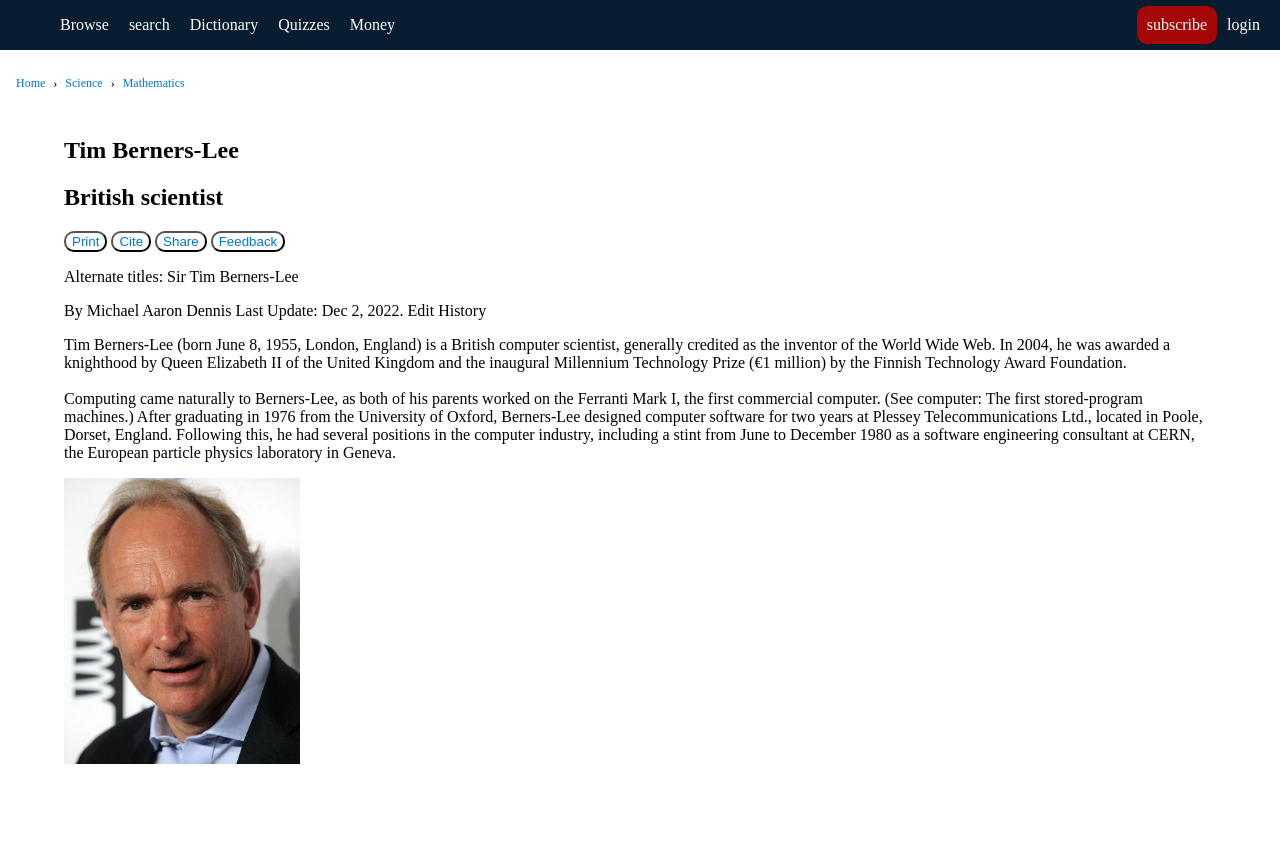
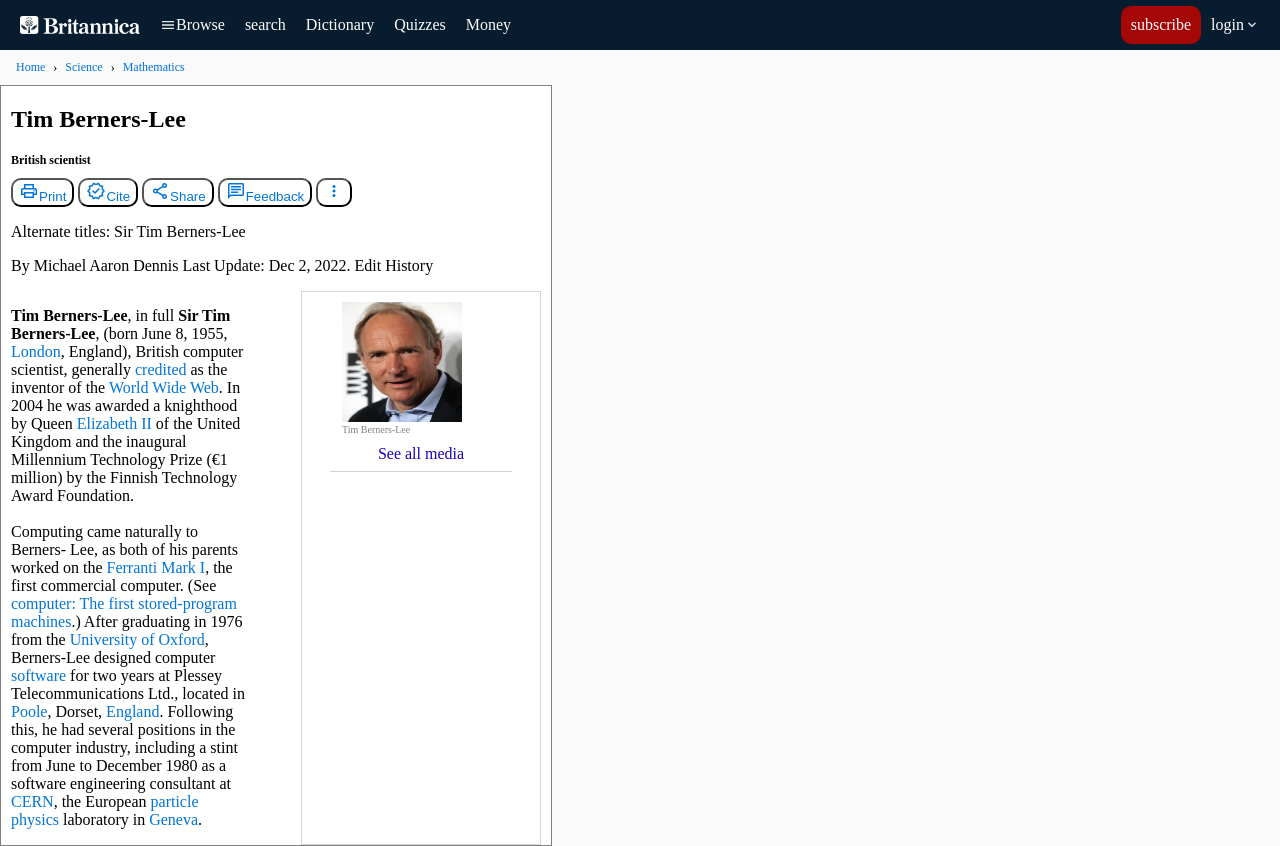
Before and after one commit to cartalano/tim-berners-lee.github.io, a plain HTML site: page index.html in a window 1280 px wide. Before the commit the page ends 800 px from the top, so only its background shows below. Drawn offline with Linux system fonts and the light colour scheme.

Commit message:
MAJ ultime avant 17h

```diff
--- a/index.html
+++ b/index.html
@@ -13,7 +13,8 @@
     <header>
         <menu>
             <ul>
-                <li class="menu">Browse</li>
+                <li class="menu"><img src="images/logo-tim-berners-britanica.webp" alt="" id="bri"></li>
+                <li class="menu"><img id="icon" alt="menu" src="images/menu_24dp_FILL0_wght400_GRAD0_opsz24.png">Browse</li>
                 <li class="menu">search</li>
                 <li class="menu">Dictionary</li>
                 <li class="menu">Quizzes</li>
@@ -22,40 +23,55 @@
             </ul>
             <ul>
                 <li class="menu" id="subscribe">subscribe</li>
-                <li class="menu">login</li>
+                <li class="menu">login<img id="icon" alt="Arrow down logo" src="images/stat_minus_1_24dp_FILL0_wght400_GRAD0_opsz24.png"></li>
             </ul>
         </menu>
     </header>
-    <main>
+    <nav class="bread">
         <ul class="breadcrumb">
             <li><a href="#">Home</a></li>
             <li><a href="#">Science</a></li>
             <li><a href="#">Mathematics</a></li>
         </ul>
+    </nav>
+    <main>
         <section class="corps">
             <h1>Tim Berners-Lee</h1>
             <h2>British scientist</h2>
-            <button type="button" class="btn">Print</button>
-            <button type="button" class="btn">Cite</button>
-            <button type="button" class="btn">Share</button>
-            <button type="button" class="btn">Feedback</button>
+            <button type="button" class="btn"><img src="images/print.png" class="log">Print</button>
+            <button type="button" class="btn"><img src="images/check.png" class="log">Cite</button>
+            <button type="button" class="btn"><img src="images/share.png" class="log">Share</button>
+            <button type="button" class="btn"><img src="images/feedback.png" class="log">Feedback</button>
+            <button type="button" class="btn"><img src="images/more.png" class="log" alt="more"></button>
             <p>Alternate titles: Sir Tim Berners-Lee</p>
             <p>By Michael Aaron Dennis Last Update: Dec 2, 2022. Edit History</p>
-            <article class="article" id="firstpara">
-                <p>Tim Berners-Lee (born June 8, 1955, London, England) is a British computer scientist,
-                     generally credited as the inventor of the World Wide Web.
-                     In 2004, he was awarded a knighthood by Queen Elizabeth II of the United Kingdom and the inaugural Millennium Technology Prize (€1 million)
-                     by the Finnish Technology Award Foundation.<br /><br />
-                     Computing came naturally to Berners-Lee, as both of his parents worked on the Ferranti Mark I, the first commercial computer.
-                     (See computer: The first stored-program machines.) After graduating in 1976 from the University of Oxford,
-                     Berners-Lee designed computer software for two years at Plessey Telecommunications Ltd.,
-                     located in Poole, Dorset, England. Following this, he had several positions in the computer industry,
-                     including a stint from June to December 1980 as a software engineering consultant at CERN, the European particle physics laboratory in Geneva.</p>
-            </article>
-            <article>
-                <img class="photo" src="/images/British-scientist-Tim-Berners-Lee.webp" alt="tim-berners-lee" />
-            </article>
         </section>
+            <section id="box">
+                <article class="article" id="firstpara">
+                 <p><b>Tim Berners-Lee</b>, in full <b>Sir Tim Berners-Lee</b>, (born June 8, 1955,
+                    <a href="#">London</a>, England), British computer scientist, generally <a href="#">credited</a>
+                    as the inventor of the <a href="#">World Wide Web</a>. In 2004 he was awarded a knighthood by Queen
+                    <a href="#">Elizabeth II</a> of the United Kingdom and the inaugural Millennium Technology Prize (€1 million)
+                    by the Finnish Technology Award Foundation. <br><br>
+                    Computing came naturally to Berners- Lee, as both of his parents worked on the <a href="#">Ferranti Mark I</a>,
+                    the first commercial computer. (See <a href="#">computer: The first stored-program machines</a>.) After graduating in 1976 from the
+                     <a href="#">University of Oxford</a>, Berners-Lee designed computer <a href="#">software</a>
+                     for two years at Plessey Telecommunications Ltd., located in <a href="#">Poole</a>, Dorset,
+                     <a href="#">England</a>. Following this, he had several positions in the computer industry,
+                     including a stint from June to December 1980 as a software engineering consultant at <a href="#">CERN</a>,
+                     the European <a href="#">particle physics</a> laboratory in <a href="#">Geneva</a>.</p>
+                 </article>
+                <aside class="side" id="secondpara">
+                     <figure>
+                     <img class="photo" src="/images/British-scientist-Tim-Berners-Lee.webp" alt="Tim Berners-Lee" />
+                     <figcaption>Tim Berners-Lee</figcaption>
+                    </figure>
+                    <a id="see" href="#">See all media</a>
+                    <hr>
+
+
+                </aside>
+            </section>
     </main>
 </body>
 </html>
--- a/style.css
+++ b/style.css
@@ -1,5 +1,10 @@
 body {
     margin: 0;
+    content: 90%;
+   background-color:#fafafa;
+}
+.breadcrumb {
+    margin: 0%;
 }
 
 header {
@@ -9,6 +14,7 @@ header {
 menu {
     background-color: #071c2e;
     margin: 0 ;
+    padding: 0%;
     display: flex;
     justify-content: space-between ;
     align-items: center ;
@@ -63,12 +69,81 @@ ul.breadcrumb li {
     background-color: #ffffff;
     border-radius: 10px;
 }
+
+.log {
+    width: 20px;
+}
+
 .corps {
-    width: 90%;
-    margin-left: auto;
+    width: 450px;
+    margin-left: 10px;
     margin-right: auto;
+    background-color: rgb(255, 255, 255);
 }
 
 .photo {
-    width: 236px;
+    width: 120px;
+    height: 120px;
 }
+
+#firstpara {
+    width: 238px;
+    margin-left: 10px;
+}
+
+#secondpara {
+    width: 238px;
+    border: thin rgba(128, 128, 128, 0.321) solid;
+    margin-right: 10px;
+}
+
+
+main {
+    width: 550px;
+    border: 1px solid gray;
+    background-color: #ffffff;
+}
+
+  #box {
+    display: flex;
+    justify-content: space-between;
+
+}
+
+
+h2 {
+    font-size: 12px;
+}
+
+#icon {
+    width: 16px;
+}
+
+#bri {
+    width: 120px;
+}
+
+figure {
+    font-size: 10px;
+    color: gray;
+}
+
+a {
+    color: #0275d8;
+    text-decoration: none;
+}
+
+#see{
+    display: flex;
+    justify-content: center;
+    color: #1904b6;
+    text-decoration: none;
+}
+
+hr {
+    width: 180px;
+    border-style: solid;
+    border-top: 1px;
+    color: lightgray;
+    text-align: center;
+}
```
Also changed, not shown: images/check.png (added), images/feedback.png (added), images/menu_24dp_FILL0_wght400_GRAD0_opsz24.png (added), images/more.png (added), images/print.png (added), images/share.png (added), images/stat_minus_1_24dp_FILL0_wght400_GRAD0_opsz24.png (added), 1 other file. Lines whose indentation alone changed are shown as unchanged.
